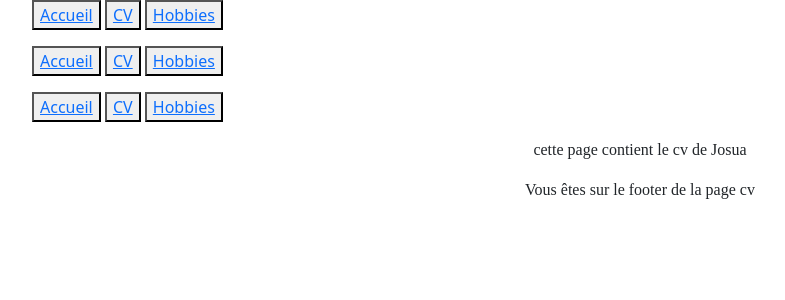
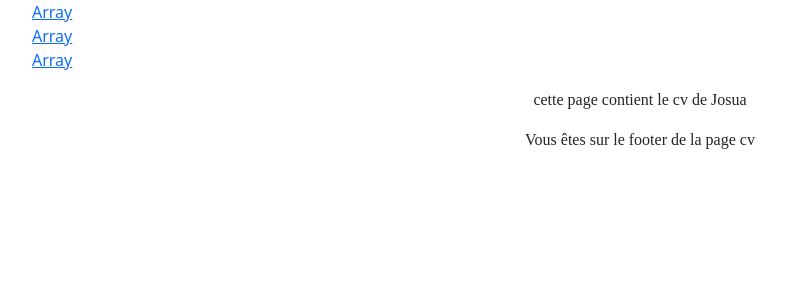
Before and after one commit to josh-bgd/IDAW, a PHP site: page /SitePro/v2/cv.php in a window 1280 px wide. Shown: the top 300 px of the page, without its empty margins (0-785 px from the left). Run offline with PHP 8.4, Linux system fonts and the light colour scheme; some libraries are stand-ins or nearby versions.

Commit message:
renderMenuToHTML OK

```diff
--- a/TP2-PHP/SitePro/v2/template_menu.php
+++ b/TP2-PHP/SitePro/v2/template_menu.php
@@ -8,17 +8,16 @@
         'projets' => array('Mes Projets')
         );
     // ...
-foreach($mymenu as $pageId => $pageParameters) {
+    echo '<nav><ul>';
+    foreach ($mymenu as $pageId => $pageParameters) {
         /* On parcourt le tableau $mymenu et la clé de l'élément courant est copiée dans $pageId
         tandis que sa valeur est copiée dans $pageparameters*/
-    echo
-    '<nav class="menu">
-        <ul>
-            <button><li><a href="index.php">Accueil</a></li></button>
-            <button><li><a href="cv.php">CV</a></li></button>
-            <button><li><a href="projets.php">Hobbies</a></li></button>
-        </ul>
-    </nav>'; }
-// ...
+        if ($pageId == $currentPageId) {
+            echo '<li class="active"><a href="' . $pageId . '.php">' . $pageParameters . '</a></li>';
+        } else {
+            echo '<li><a href="' . $pageId . '.php">' . $pageParameters . '</a></li>';
+        }
+    }
+    echo '</ul></nav>';
 }
 ?>
```
Lines whose indentation alone changed are shown as unchanged.
